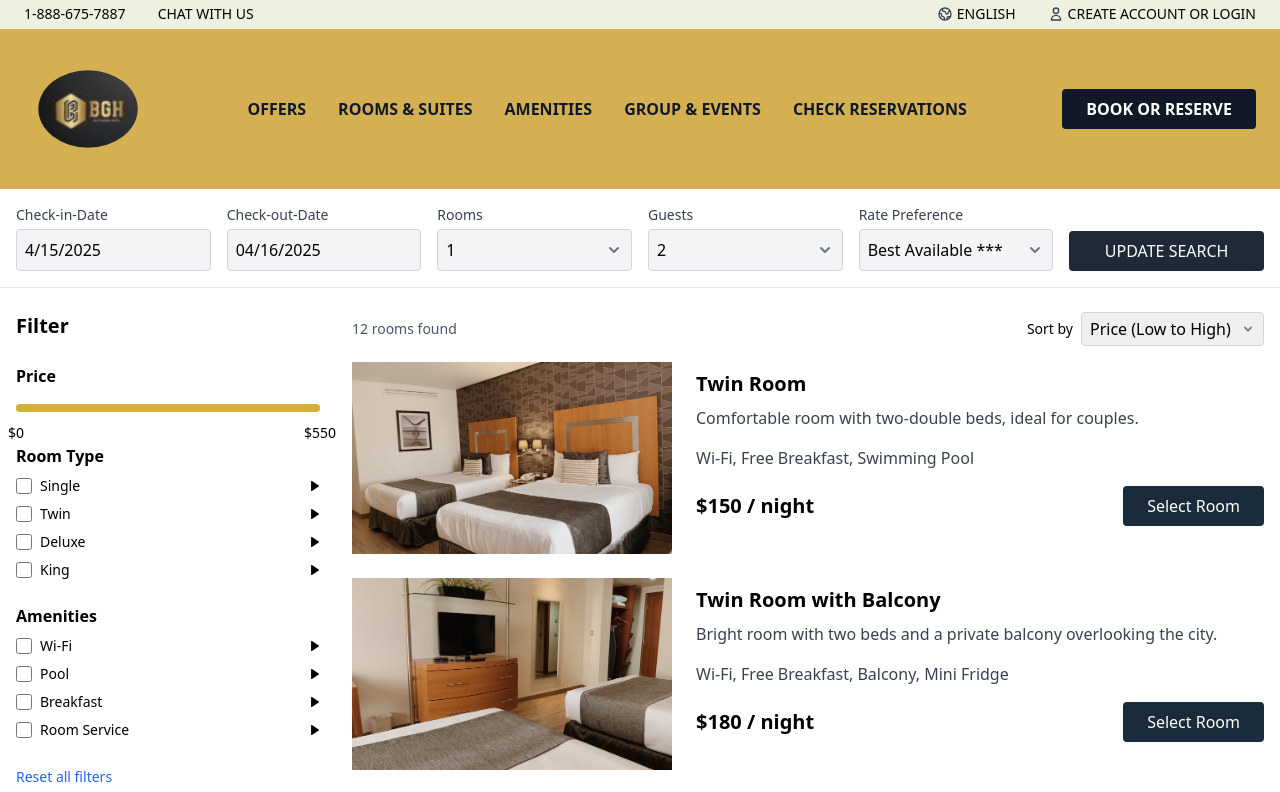
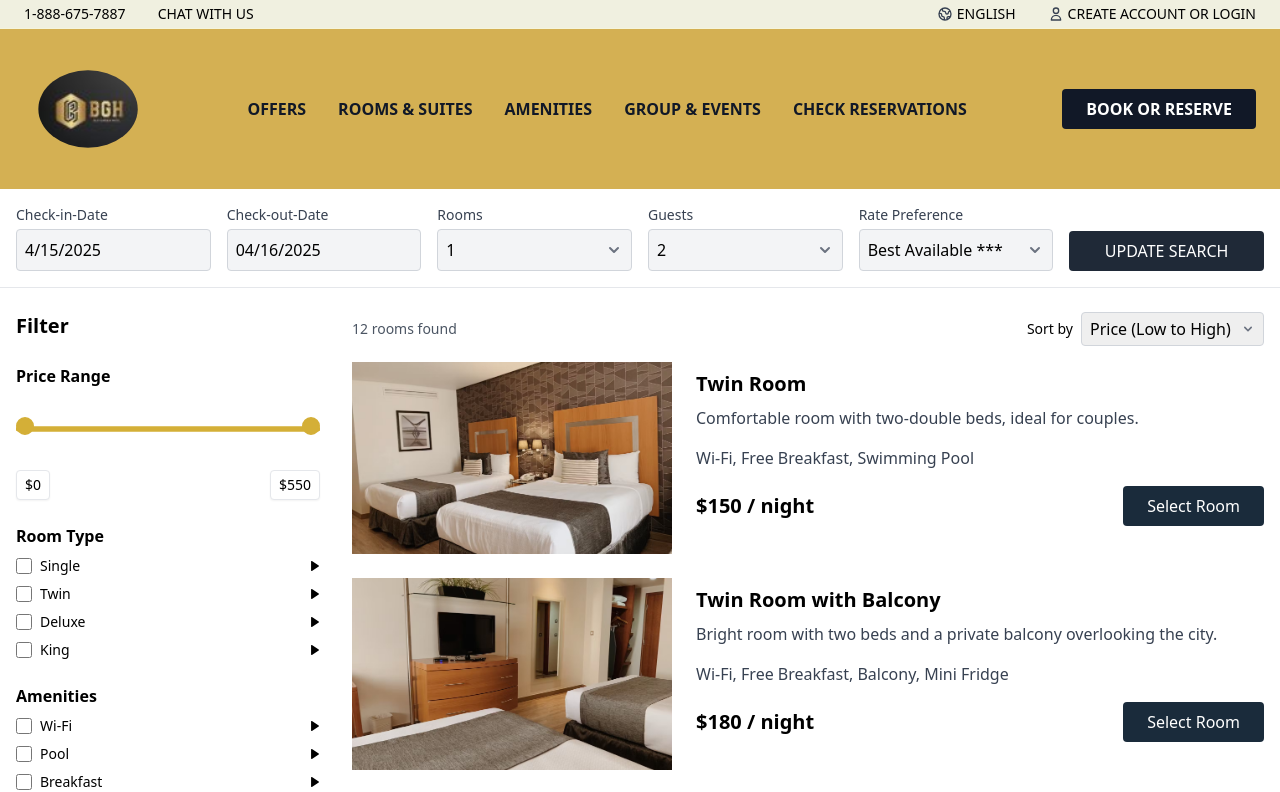
Before and after one commit to osisamkay/bgh, a Next.js app: page /search in a window 1280 px wide. Shown: the top 792 px of the page. Built offline with nearby package versions, Linux system fonts and the light colour scheme.

Commit message:
Refactor price range handling in Search component: Split price range slider into separate min and max handlers, updated UI for price range display, and improved styling for better user experience.

```diff
--- a/pages/search.js
+++ b/pages/search.js
@@ -48,9 +48,17 @@ export default function Search() {
   const [showDatePicker, setShowDatePicker] = useState(false);
   const datePickerRef = useRef(null);
 
-  // Function to handle price range slider changes
-  const handlePriceRangeChange = (min, max) => {
-    setPriceRange([min, max]);
+  // Separate handlers for min and max price
+  const handleMinPriceChange = (e) => {
+    console.log('Min price change:', e.target.value);
+    const value = Math.min(Number(e.target.value), priceRange[1] - 1);
+    setPriceRange([value, priceRange[1]]);
+  };
+
+  const handleMaxPriceChange = (e) => {
+    console.log('Max price change:', e.target.value);
+    const value = Math.max(Number(e.target.value), priceRange[0] + 1);
+    setPriceRange([priceRange[0], value]);
   };
 
   // Read query parameters when the router is ready
@@ -87,7 +95,7 @@ export default function Search() {
     };
   }, []);
 
-  // Apply filters and sort whenever the filter criteria change
+  // Filter rooms by price
   useEffect(() => {
     let results = [...roomsData.rooms];
 
@@ -191,22 +199,6 @@ export default function Search() {
         rate: ratePreference
       }
     }, undefined, { shallow: true });
-  };
-
-  // Handle price slider change
-  const handlePriceSliderChange = (e) => {
-    const value = parseInt(e.target.value);
-    const isMin = e.target.dataset.type === 'min';
-
-    if (isMin) {
-      if (value < priceRange[1]) {
-        setPriceRange([value, priceRange[1]]);
-      }
-    } else {
-      if (value > priceRange[0]) {
-        setPriceRange([priceRange[0], value]);
-      }
-    }
   };
 
   return (
@@ -361,48 +353,83 @@ export default function Search() {
 
             {/* Price Filter */}
             <div className="mb-6">
-              <h3 className="font-semibold mb-4">Price</h3>
-              <div className="relative h-2 mb-8">
-                {/* Background track */}
-                <div className="absolute h-full w-full bg-gray-200 rounded"></div>
+              <h3 className="font-semibold mb-4">Price Range</h3>
+              <div className="relative">
+                <style jsx>{`
+                  input[type="range"] {
+                    -webkit-appearance: none;
+                    appearance: none;
+                    background: transparent;
+                  }
+                  input[type="range"]::-webkit-slider-thumb {
+                    -webkit-appearance: none;
+                    height: 18px;
+                    width: 18px;
+                    border-radius: 50%;
+                    border: 2px solid #d4af37;
+                    background: #d4af37;
+                    cursor: pointer;
+                    pointer-events: auto;
+                    margin-top: -6px;
+                  }
+                  input[type="range"]::-moz-range-thumb {
+                    height: 18px;
+                    width: 18px;
+                    border-radius: 50%;
+                    border: 2px solid #d4af37;
+                    background: #d4af37;
+                    cursor: pointer;
+                    pointer-events: auto;
+                  }
+                `}</style>
+                <div className="relative h-[50px]">
+                  {/* Base track */}
+                  <div className="absolute w-full h-[5px] top-1/2 -translate-y-1/2 bg-[#d4af37] rounded"></div>
 
-                {/* Active track */}
+                  {/* Selected range */}
                   <div
-                  className="absolute h-full bg-amber-500 rounded"
+                    className="absolute h-[5px] top-1/2 -translate-y-1/2 bg-[#d4af37] rounded"
                     style={{
                       left: `${(priceRange[0] / maxPrice) * 100}%`,
-                    right: `${100 - (priceRange[1] / maxPrice) * 100}%`
+                      width: `${((priceRange[1] - priceRange[0]) / maxPrice) * 100}%`
                     }}
                   ></div>
 
-                {/* Min handle */}
+                  {/* Range inputs */}
                   <input
                     type="range"
                     min="0"
                     max={maxPrice}
                     value={priceRange[0]}
-                  data-type="min"
-                  onChange={handlePriceSliderChange}
-                  className="absolute w-full h-full opacity-0 cursor-pointer"
+                    onChange={(e) => {
+                      const value = Math.min(Number(e.target.value), priceRange[1] - 1);
+                      setPriceRange([value, priceRange[1]]);
+                    }}
+                    className="absolute w-full top-1/2 -translate-y-1/2 pointer-events-none"
+                    style={{ zIndex: 1 }}
                   />
-
-                {/* Max handle */}
                   <input
                     type="range"
                     min="0"
                     max={maxPrice}
                     value={priceRange[1]}
-                  data-type="max"
-                  onChange={handlePriceSliderChange}
-                  className="absolute w-full h-full opacity-0 cursor-pointer"
+                    onChange={(e) => {
+                      const value = Math.max(Number(e.target.value), priceRange[0] + 1);
+                      setPriceRange([priceRange[0], value]);
+                    }}
+                    className="absolute w-full top-1/2 -translate-y-1/2 pointer-events-none"
+                    style={{ zIndex: 2 }}
                   />
+                </div>
 
                 {/* Price labels */}
-                <div className="absolute -bottom-8 left-0 transform -translate-x-1/2">
-                  <span className="text-sm font-medium">${priceRange[0]}</span>
-                </div>
-                <div className="absolute -bottom-8 right-0 transform translate-x-1/2">
-                  <span className="text-sm font-medium">${priceRange[1]}</span>
+                <div className="flex justify-between mt-4">
+                  <span className="text-sm font-medium bg-white px-2 py-1 rounded shadow-sm border">
+                    ${priceRange[0]}
+                  </span>
+                  <span className="text-sm font-medium bg-white px-2 py-1 rounded shadow-sm border">
+                    ${priceRange[1]}
+                  </span>
                 </div>
               </div>
             </div>
```
Lines whose indentation alone changed are shown as unchanged.
